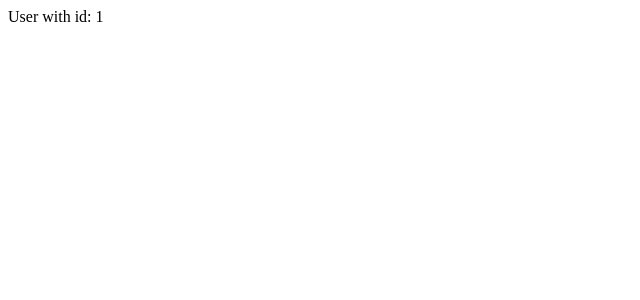
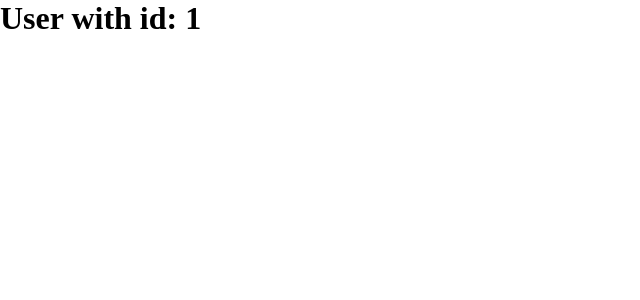
Before and after one commit to Vladimir988/Next-Js, a Next.js app: page /users/1 in a window 1280 px wide. Shown: the top 300 px of the page, without its empty margins (0-640 px from the left). Built offline with nearby package versions, Linux system fonts and the light colour scheme.

Commit message:
app wrap _app.js

```diff
--- /dev/null
+++ b/pages/_app.js
@@ -0,0 +1,5 @@
+import '../styles/common.css';
+
+export default function MyApp({Component, pageProps}) {
+  return <Component {...pageProps} />
+}
--- a/pages/users/[id].js
+++ b/pages/users/[id].js
@@ -4,7 +4,7 @@ export default function () {
   const {query} = useRouter()
     return(
       <div>
-        User with id: {query.id}
+        <h1>User with id: {query.id}</h1>
       </div>
     );
 };
--- /dev/null
+++ b/styles/common.css
@@ -0,0 +1,5 @@
+* {
+    margin: 0;
+    padding: 0;
+    box-sizing: border-box;
+}
```
